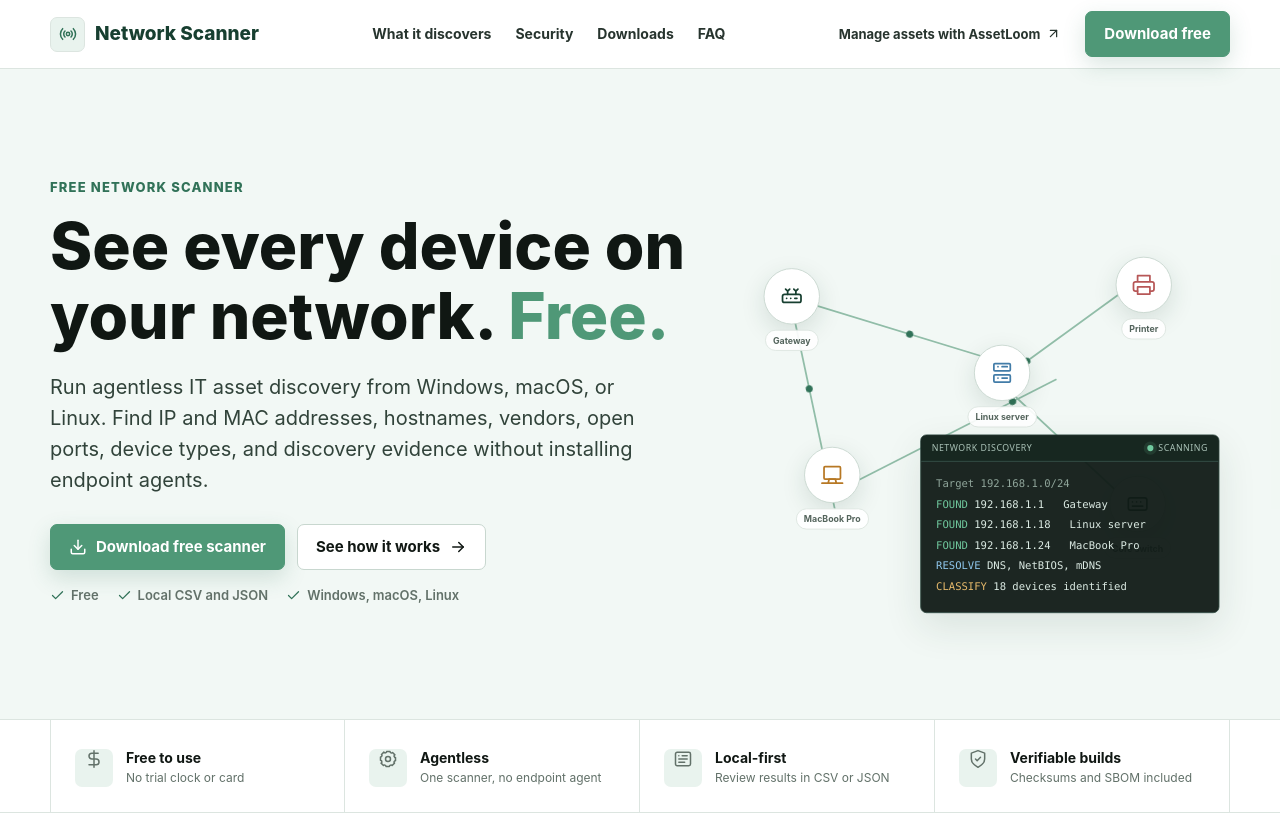
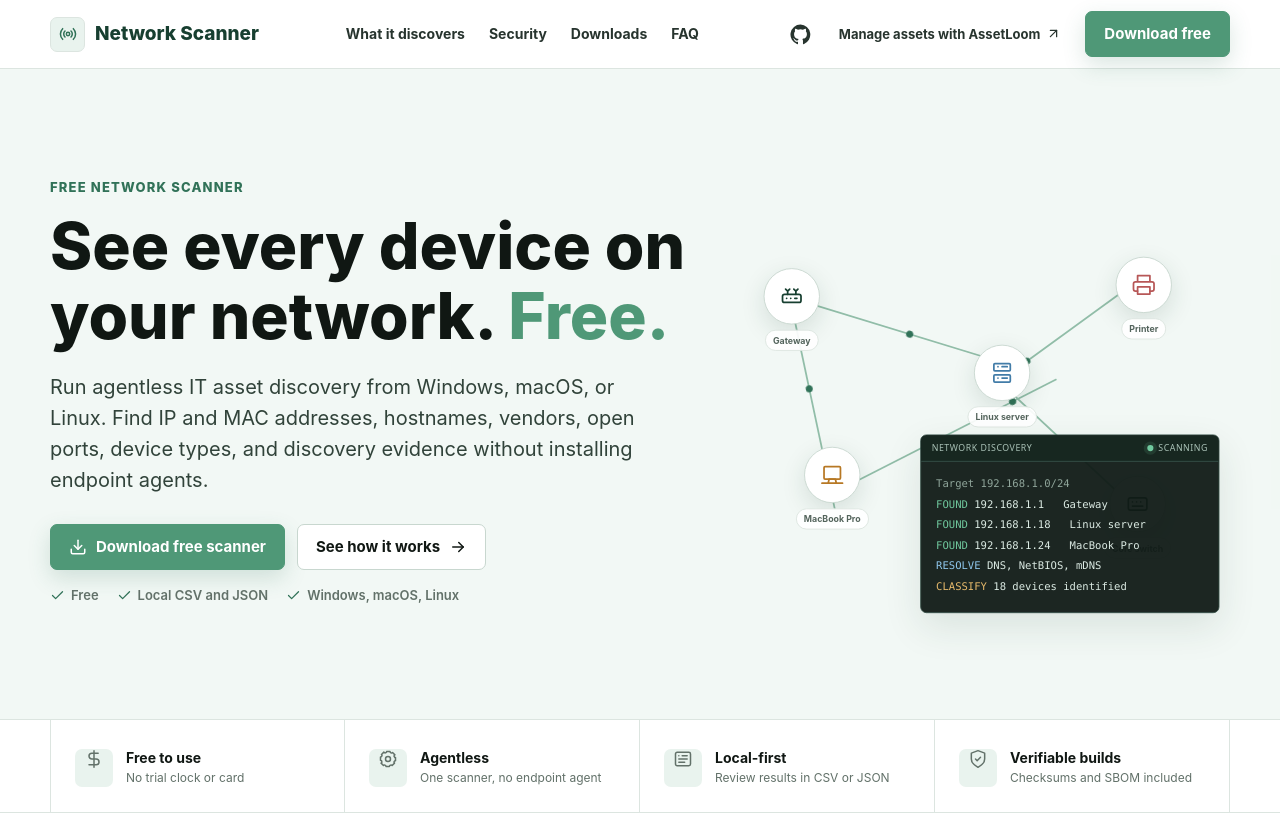
Before and after one commit to bizappe/free-network-scanner-website, a plain HTML site: page index.html in a window 1280 px wide. Shown: the top 815 px of the page. Drawn offline with Linux system fonts and the light colour scheme.

Commit message:
Added Github link

```diff
--- a/index.html
+++ b/index.html
@@ -290,6 +290,29 @@
       stroke-linejoin: round;
     }
 
+    .github-link {
+      display: inline-flex;
+      align-items: center;
+      justify-content: center;
+      color: var(--text);
+      text-decoration: none;
+    }
+
+    .github-link:hover {
+      color: var(--green-dark);
+    }
+
+    .github-link svg {
+      width: 21px;
+      height: 21px;
+      fill: currentColor;
+    }
+
+    .nav-github {
+      flex: 0 0 auto;
+      padding: 4px;
+    }
+
     .button {
       min-height: 46px;
       padding: 11px 18px;
@@ -1343,6 +1366,15 @@
 
     .footer-links a:hover {
       color: var(--green-dark);
+    }
+
+    .footer-links .github-link {
+      gap: 7px;
+    }
+
+    .footer-links .github-link svg {
+      width: 18px;
+      height: 18px;
     }
 
     .footer-bottom {
@@ -1490,6 +1522,9 @@
       </div>
 
       <div class="nav-actions">
+        <a class="github-link nav-github" href="https://github.com/assetloomapp/assetloom-network-scanner/releases" target="_blank" rel="noopener noreferrer" aria-label="AssetLoom Network Scanner releases on GitHub">
+          <svg viewBox="0 0 24 24" aria-hidden="true"><path d="M12 .7a11.5 11.5 0 0 0-3.64 22.4c.58.1.79-.25.79-.56v-2.23c-3.22.7-3.9-1.37-3.9-1.37-.52-1.34-1.28-1.7-1.28-1.7-1.05-.72.08-.7.08-.7 1.16.08 1.77 1.19 1.77 1.19 1.03 1.77 2.7 1.26 3.36.96.1-.75.4-1.26.73-1.55-2.57-.3-5.27-1.29-5.27-5.69 0-1.26.45-2.29 1.19-3.09-.12-.29-.52-1.46.11-3.04 0 0 .97-.31 3.16 1.18a10.95 10.95 0 0 1 5.76 0c2.2-1.49 3.16-1.18 3.16-1.18.63 1.58.23 2.75.11 3.04.74.8 1.19 1.83 1.19 3.09 0 4.42-2.7 5.39-5.28 5.68.42.36.79 1.06.79 2.14v3.17c0 .31.21.67.8.56A11.5 11.5 0 0 0 12 .7Z"/></svg>
+        </a>
         <a class="nav-secondary" data-assetloom-link="header_link" href="https://assetloom.com/en?utm_source=network_scanner&amp;utm_medium=referral&amp;utm_campaign=free_scanner&amp;utm_content=header_link">
           Manage assets with AssetLoom
           <svg viewBox="0 0 24 24" aria-hidden="true"><path d="M7 17 17 7"/><path d="M7 7h10v10"/></svg>
@@ -1903,6 +1938,10 @@
         <nav class="footer-links" aria-label="Footer navigation">
           <a href="#capabilities">Features</a>
           <a href="#downloads">Downloads</a>
+          <a class="github-link" href="https://github.com/assetloomapp/assetloom-network-scanner/releases" target="_blank" rel="noopener noreferrer">
+            <svg viewBox="0 0 24 24" aria-hidden="true"><path d="M12 .7a11.5 11.5 0 0 0-3.64 22.4c.58.1.79-.25.79-.56v-2.23c-3.22.7-3.9-1.37-3.9-1.37-.52-1.34-1.28-1.7-1.28-1.7-1.05-.72.08-.7.08-.7 1.16.08 1.77 1.19 1.77 1.19 1.03 1.77 2.7 1.26 3.36.96.1-.75.4-1.26.73-1.55-2.57-.3-5.27-1.29-5.27-5.69 0-1.26.45-2.29 1.19-3.09-.12-.29-.52-1.46.11-3.04 0 0 .97-.31 3.16 1.18a10.95 10.95 0 0 1 5.76 0c2.2-1.49 3.16-1.18 3.16-1.18.63 1.58.23 2.75.11 3.04.74.8 1.19 1.83 1.19 3.09 0 4.42-2.7 5.39-5.28 5.68.42.36.79 1.06.79 2.14v3.17c0 .31.21.67.8.56A11.5 11.5 0 0 0 12 .7Z"/></svg>
+            GitHub
+          </a>
           <a href="https://github.com/assetloomapp/assetloom-network-scanner#readme">Documentation</a>
           <a href="https://github.com/assetloomapp/assetloom-network-scanner/releases/latest">Release notes</a>
           <a data-assetloom-link="footer_link" href="https://assetloom.com/en?utm_source=network_scanner&amp;utm_medium=referral&amp;utm_campaign=free_scanner&amp;utm_content=footer_link">AssetLoom IT asset management</a>
```
